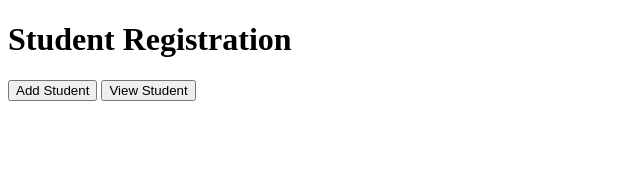
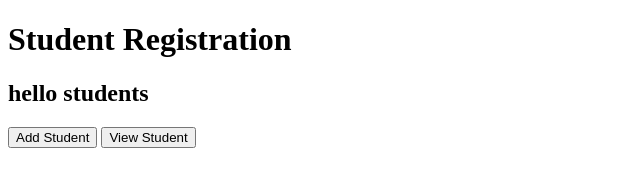
Before and after one commit to Deepanshu-Malakar/Event_Management, a website: page index.html in a window 1280 px wide. Shown: the whole page, without its empty margins (0-640 px from the left). Drawn offline with Linux system fonts and the light colour scheme.

Commit message:
Update index.html
h2

```diff
--- a/index.html
+++ b/index.html
@@ -7,6 +7,7 @@
 </head>
 <body>
     <h1>Student Registration</h1>
+    <h2>hello students</h2>
 
 
     <button onclick="location.href = '/add_student'">Add Student</button>
```
